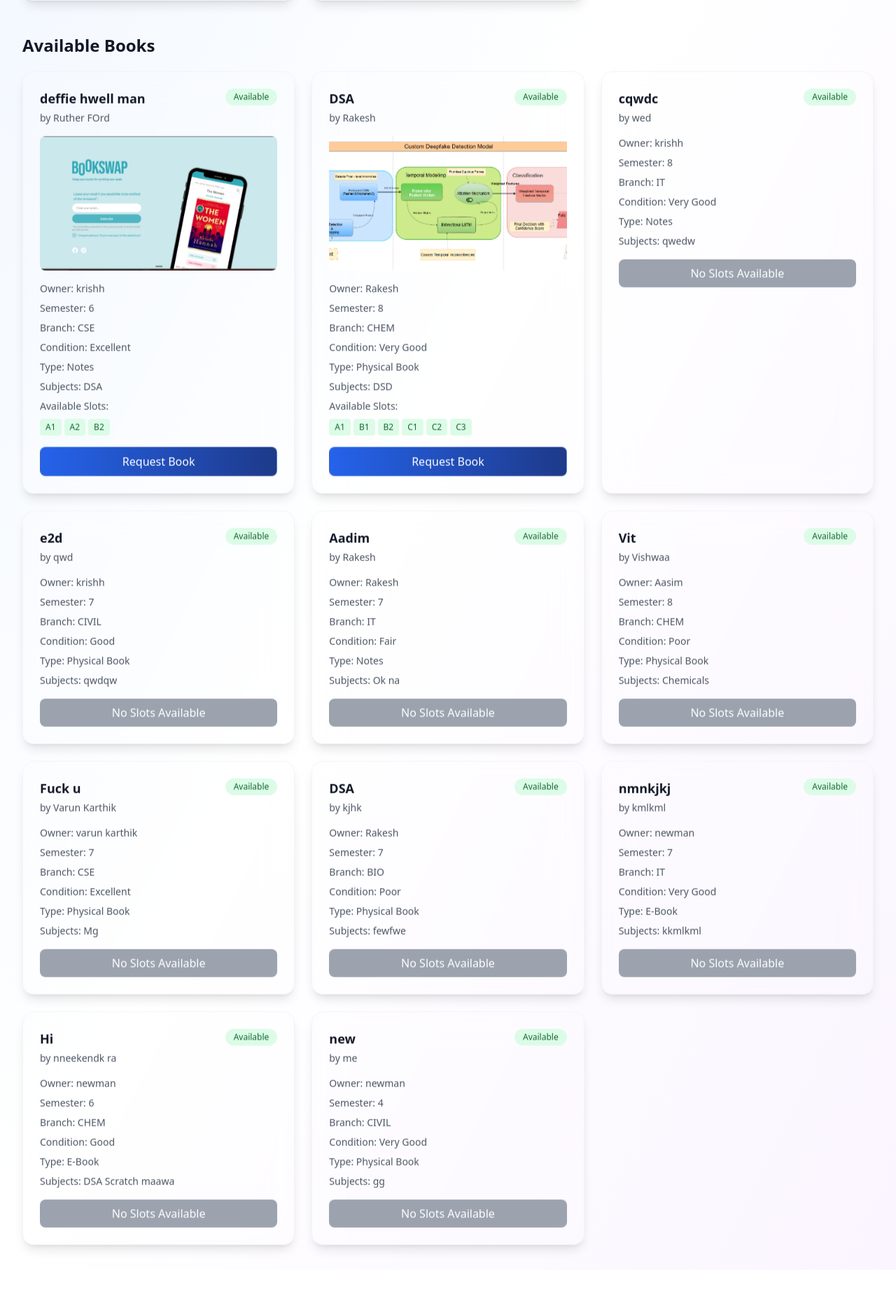
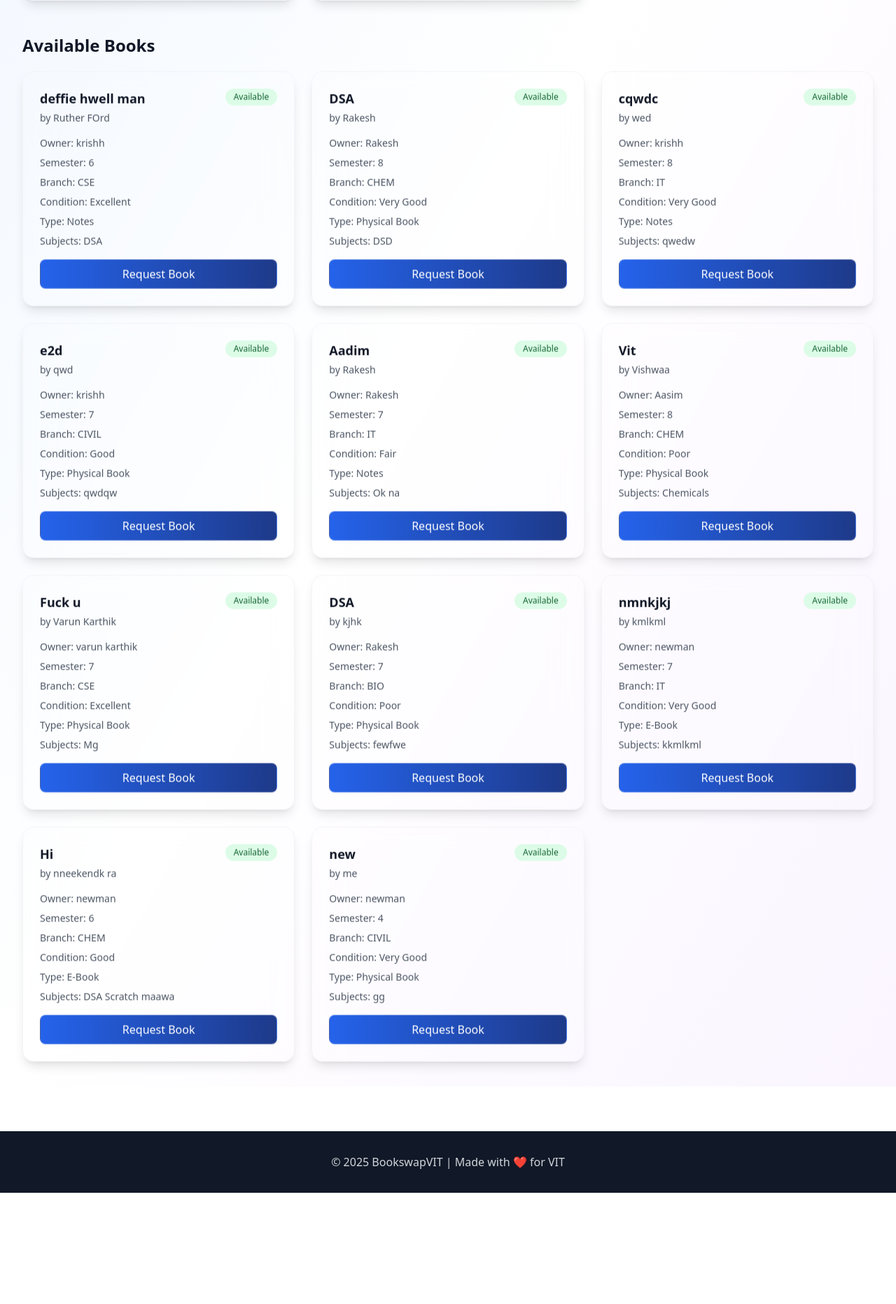
Before and after one commit to Krishnakoushik21/BookSwap-VIT-2, a Flask app: page /browse in a window 1280 px wide. Shown: the part 793-2657 px from the top of the page at 70% size. After the commit the page ends 2498 px from the top, so only its background shows below. Run offline with Flask 3, Linux system fonts and the light colour scheme; a user stored in the database is signed in; data comes from the database, SQL or seed files in the repository; both versions use the stored data as it was before the commit; some libraries are stand-ins or nearby versions.

Commit message:
Restored to 'f5fdfcabb2fe4177a968edb5d75e66ade6513c63'
Replit-Restored-To: f5fdfcabb2fe4177a968edb5d75e66ade6513c63

```diff
--- a/main.py
+++ b/main.py
@@ -39,7 +39,6 @@ def init_db():
         subjects TEXT,
         book_type TEXT,
         image_path TEXT,
-        available_slots TEXT,
         is_available BOOLEAN DEFAULT 1,
         created_at TIMESTAMP DEFAULT CURRENT_TIMESTAMP,
         FOREIGN KEY (user_id) REFERENCES users (id)
@@ -51,12 +50,10 @@ def init_db():
         requester_id INTEGER,
         book_id INTEGER,
         owner_id INTEGER,
-        requested_slot TEXT,
         status TEXT DEFAULT 'pending',
         message TEXT,
         created_at TIMESTAMP DEFAULT CURRENT_TIMESTAMP,
         chat_accepted BOOLEAN DEFAULT 0,
-        priority INTEGER DEFAULT 1,
         FOREIGN KEY (requester_id) REFERENCES users (id),
         FOREIGN KEY (book_id) REFERENCES books (id),
         FOREIGN KEY (owner_id) REFERENCES users (id)
@@ -73,29 +70,15 @@ def init_db():
         FOREIGN KEY (sender_id) REFERENCES users (id)
     )''')
 
-    # Add new columns if they don't exist
+    # Add gender column if it doesn't exist
     try:
         c.execute('ALTER TABLE users ADD COLUMN gender TEXT')
     except sqlite3.OperationalError:
         pass
 
+    # Add chat_accepted column if it doesn't exist
     try:
         c.execute('ALTER TABLE book_requests ADD COLUMN chat_accepted BOOLEAN DEFAULT 0')
-    except sqlite3.OperationalError:
-        pass
-
-    try:
-        c.execute('ALTER TABLE books ADD COLUMN available_slots TEXT')
-    except sqlite3.OperationalError:
-        pass
-
-    try:
-        c.execute('ALTER TABLE book_requests ADD COLUMN requested_slot TEXT')
-    except sqlite3.OperationalError:
-        pass
-
-    try:
-        c.execute('ALTER TABLE book_requests ADD COLUMN priority INTEGER DEFAULT 1')
     except sqlite3.OperationalError:
         pass
 
@@ -257,11 +240,9 @@ def browse_books():
         ORDER BY b.created_at DESC
     ''', (session['user_id'],)).fetchall()
 
-    # Build query for other users' books with slot availability
+    # Build query for other users' books
     query = '''
-        SELECT b.*, u.name as owner_name,
-        (SELECT COUNT(*) FROM book_requests br
-         WHERE br.book_id = b.id AND br.status = 'accepted') as accepted_slots
+        SELECT b.*, u.name as owner_name
         FROM books b
         JOIN users u ON b.user_id = u.id
         WHERE b.is_available = 1 AND b.user_id != ?
@@ -288,29 +269,6 @@ def browse_books():
     query += ' ORDER BY b.created_at DESC'
 
     books = conn.execute(query, params).fetchall()
-
-    # For each book, get available slots and requests
-    for i, book in enumerate(books):
-        book = dict(book)
-        if book['available_slots']:
-            slots = [slot.strip() for slot in book['available_slots'].split(',')]
-
-            # Check which slots are available
-            available_slots = []
-            for slot in slots:
-                accepted_for_slot = conn.execute(
-                    'SELECT COUNT(*) as count FROM book_requests WHERE book_id = ? AND requested_slot = ? AND status = "accepted"',
-                    (book['id'], slot)
-                ).fetchone()
-
-                if accepted_for_slot['count'] == 0:
-                    available_slots.append(slot)
-
-            book['available_slots_list'] = available_slots
-        else:
-            book['available_slots_list'] = []
-
-        books[i] = book
     conn.close()
 
     return render_template('browse.html', books=books, user_books=user_books)
@@ -328,26 +286,12 @@ def add_book():
         condition = request.form['condition']
         subjects = request.form['subjects'].strip()
         book_type = request.form['book_type']
-        available_slots = request.form['available_slots'].strip()
-
-        # Handle image upload
-        image_path = None
-        if 'book_image' in request.files:
-            file = request.files['book_image']
-            if file and file.filename != '' and allowed_file(file.filename):
-                # Create uploads directory if it doesn't exist
-                os.makedirs('static/uploads', exist_ok=True)
-
-                # Generate unique filename
-                filename = f"{session['user_id']}_{int(datetime.now().timestamp())}_{file.filename}"
-                image_path = os.path.join('static/uploads', filename)
-                file.save(image_path)
 
         conn = get_db_connection()
         conn.execute('''
-            INSERT INTO books (user_id, title, author, semester, branch, condition, subjects, book_type, available_slots, image_path)
-            VALUES (?, ?, ?, ?, ?, ?, ?, ?, ?, ?)
-        ''', (session['user_id'], title, author, semester, branch, condition, subjects, book_type, available_slots, image_path))
+            INSERT INTO books (user_id, title, author, semester, branch, condition, subjects, book_type)
+            VALUES (?, ?, ?, ?, ?, ?, ?, ?)
+        ''', (session['user_id'], title, author, semester, branch, condition, subjects, book_type))
         conn.commit()
         conn.close()
 
@@ -356,18 +300,12 @@ def add_book():
 
     return render_template('add_book.html')
 
-def allowed_file(filename):
-    ALLOWED_EXTENSIONS = {'png', 'jpg', 'jpeg', 'gif'}
-    return '.' in filename and \
-           filename.rsplit('.', 1)[1].lower() in ALLOWED_EXTENSIONS
-
 @app.route('/request_book/<int:book_id>', methods=['POST'])
 def request_book(book_id):
     if 'user_id' not in session:
         return redirect(url_for('signin'))
 
     message = request.form.get('message', '').strip()
-    requested_slot = request.form.get('slot', '').strip()
 
     conn = get_db_connection()
 
@@ -382,43 +320,25 @@ def request_book(book_id):
         flash('You cannot request your own book', 'error')
         return redirect(url_for('browse_books'))
 
-    # Check if request already exists for this slot
+    # Check if request already exists
     existing_request = conn.execute(
-        'SELECT id FROM book_requests WHERE requester_id = ? AND book_id = ? AND requested_slot = ?',
-        (session['user_id'], book_id, requested_slot)
+        'SELECT id FROM book_requests WHERE requester_id = ? AND book_id = ?',
+        (session['user_id'], book_id)
     ).fetchone()
 
     if existing_request:
-        flash('You have already requested this book for this slot', 'error')
+        flash('You have already requested this book', 'error')
         return redirect(url_for('browse_books'))
-
-    # Check if there's already an accepted request for this slot
-    accepted_request = conn.execute(
-        'SELECT id FROM book_requests WHERE book_id = ? AND requested_slot = ? AND status = "accepted"',
-        (book_id, requested_slot)
-    ).fetchone()
-
-    # Determine priority (1 = first in line, higher numbers = waiting list)
-    existing_requests = conn.execute(
-        'SELECT COUNT(*) as count FROM book_requests WHERE book_id = ? AND requested_slot = ? AND status = "pending"',
-        (book_id, requested_slot)
-    ).fetchone()
-
-    priority = existing_requests['count'] + 1
-    status = 'pending' if not accepted_request else 'waiting'
 
     # Create request
     conn.execute('''
-        INSERT INTO book_requests (requester_id, book_id, owner_id, requested_slot, message, status, priority)
-        VALUES (?, ?, ?, ?, ?, ?, ?)
-    ''', (session['user_id'], book_id, book['user_id'], requested_slot, message, status, priority))
+        INSERT INTO book_requests (requester_id, book_id, owner_id, message)
+        VALUES (?, ?, ?, ?)
+    ''', (session['user_id'], book_id, book['user_id'], message))
     conn.commit()
     conn.close()
 
-    if status == 'waiting':
-        flash(f'You have been added to the waiting list for slot {requested_slot}!', 'info')
-    else:
-        flash('Book request sent successfully!', 'success')
+    flash('Book request sent successfully!', 'success')
     return redirect(url_for('browse_books'))
 
 @app.route('/logout')
@@ -433,42 +353,11 @@ def accept_request(request_id):
 
     conn = get_db_connection()
 
-    # Get request details
-    request_data = conn.execute(
-        'SELECT * FROM book_requests WHERE id = ? AND owner_id = ?',
-        (request_id, session['user_id'])
-    ).fetchone()
-
-    if not request_data:
-        flash('Request not found', 'error')
-        return redirect(url_for('dashboard'))
-
-    # Update this request to accepted
+    # Update request status
     conn.execute(
-        'UPDATE book_requests SET status = ? WHERE id = ?',
-        ('accepted', request_id)
+        'UPDATE book_requests SET status = ? WHERE id = ? AND owner_id = ?',
+        ('accepted', request_id, session['user_id'])
     )
-
-    # Decline all other pending requests for the same book and slot
-    conn.execute('''
-        UPDATE book_requests
-        SET status = 'declined'
-        WHERE book_id = ? AND requested_slot = ? AND id != ? AND status = 'pending'
-    ''', (request_data['book_id'], request_data['requested_slot'], request_id))
-
-    # Promote waiting list requests to pending for this slot
-    waiting_requests = conn.execute('''
-        SELECT id FROM book_requests
-        WHERE book_id = ? AND requested_slot = ? AND status = 'waiting'
-        ORDER BY priority ASC
-    ''', (request_data['book_id'], request_data['requested_slot'])).fetchall()
-
-    for waiting_req in waiting_requests:
-        conn.execute(
-            'UPDATE book_requests SET status = "pending" WHERE id = ?',
-            (waiting_req['id'],)
-        )
-
     conn.commit()
     conn.close()
 
@@ -690,34 +579,35 @@ def check_updates():
     if 'user_id' not in session:
         return jsonify({'error': 'Not authenticated'}), 401
 
+    last_update = request.args.get('last_update', 0, type=int)
+
     conn = get_db_connection()
 
-    # Count pending incoming requests
-    pending_requests = conn.execute('''
+    # Check for new requests since last update
+    new_requests = conn.execute('''
         SELECT COUNT(*) as count FROM book_requests
-        WHERE owner_id = ? AND status = 'pending'
-    ''', (session['user_id'],)).fetchone()
+        WHERE owner_id = ? AND created_at > datetime(?, 'unixepoch', 'localtime')
+    ''', (session['user_id'], last_update / 1000)).fetchone()
 
-    # Count unread messages
-    unread_messages = conn.execute('''
+    # Check for request status updates
+    status_updates = conn.execute('''
+        SELECT COUNT(*) as count FROM book_requests
+        WHERE requester_id = ? AND created_at > datetime(?, 'unixepoch', 'localtime')
+    ''', (session['user_id'], last_update / 1000)).fetchone()
+
+    # Check for new chat messages
+    new_messages = conn.execute('''
         SELECT COUNT(*) as count FROM chat_messages cm
         JOIN book_requests br ON cm.request_id = br.id
         WHERE (br.requester_id = ? OR br.owner_id = ?) AND cm.sender_id != ?
-        AND cm.created_at > datetime('now', '-1 hour')
-    ''', (session['user_id'], session['user_id'], session['user_id'])).fetchone()
-
-    # Count recent status updates
-    status_updates = conn.execute('''
-        SELECT COUNT(*) as count FROM book_requests
-        WHERE requester_id = ? AND status IN ('accepted', 'declined')
-        AND created_at > datetime('now', '-1 hour')
-    ''', (session['user_id'],)).fetchone()
+        AND cm.created_at > datetime(?, 'unixepoch', 'localtime')
+    ''', (session['user_id'], session['user_id'], session['user_id'], last_update / 1000)).fetchone()
 
     conn.close()
 
-    total_notifications = (pending_requests['count'] if pending_requests else 0) + \
-                         (unread_messages['count'] if unread_messages else 0) + \
-                         (status_updates['count'] if status_updates else 0)
+    total_notifications = (new_requests['count'] if new_requests else 0) + \
+                         (status_updates['count'] if status_updates else 0) + \
+                         (new_messages['count'] if new_messages else 0)
 
     return jsonify({
         'has_updates': total_notifications > 0,
--- a/templates/browse.html
+++ b/templates/browse.html
@@ -121,12 +121,6 @@
                                 </span>
                             </div>
 
-                            {% if book.image_path %}
-                                <div class="mb-4">
-                                    <img src="/{{ book.image_path }}" alt="{{ book.title }}" class="w-full h-48 object-cover rounded-lg">
-                                </div>
-                            {% endif %}
-
                             <div class="space-y-2 text-sm text-gray-600 dark:text-gray-400 mb-4">
                                 <p><span class="font-medium">Owner:</span> {{ book.owner_name }}</p>
                                 <p><span class="font-medium">Semester:</span> {{ book.semester }}</p>
@@ -136,29 +130,12 @@
                                 {% if book.subjects %}
                                     <p><span class="font-medium">Subjects:</span> {{ book.subjects }}</p>
                                 {% endif %}
-
-                                {% if book.available_slots_list %}
-                                    <div class="mt-3">
-                                        <p class="font-medium mb-2">Available Slots:</p>
-                                        <div class="flex flex-wrap gap-1">
-                                            {% for slot in book.available_slots_list %}
-                                                <span class="px-2 py-1 bg-green-100 dark:bg-green-900 text-green-800 dark:text-green-200 rounded text-xs">{{ slot }}</span>
-                                            {% endfor %}
-                                        </div>
-                                    </div>
-                                {% endif %}
                             </div>
 
-                            {% if book.available_slots_list %}
-                                <button onclick="openRequestModal({{ book.id }}, '{{ book.title }}', '{{ book.owner_name }}', {{ book.available_slots_list|tojson }})"
-                                        class="w-full bg-gradient-to-r from-royal to-blue-deep text-white py-2 px-4 rounded-lg hover:from-blue-deep hover:to-royal transition-all duration-300 transform hover:scale-105 font-medium glass-button">
-                                    Request Book
-                                </button>
-                            {% else %}
-                                <button disabled class="w-full bg-gray-400 text-white py-2 px-4 rounded-lg cursor-not-allowed font-medium">
-                                    No Slots Available
-                                </button>
-                            {% endif %}
+                            <button onclick="openRequestModal({{ book.id }}, '{{ book.title }}', '{{ book.owner_name }}')"
+                                    class="w-full bg-gradient-to-r from-royal to-blue-deep text-white py-2 px-4 rounded-lg hover:from-blue-deep hover:to-royal transition-all duration-300 transform hover:scale-105 font-medium glass-button">
+                                Request Book
+                            </button>
                         </div>
                     {% endfor %}
                 </div>
@@ -190,13 +167,6 @@
 
         <form id="request-form" method="POST">
             <div class="mb-6">
-                <label class="block text-sm font-medium text-gray-700 dark:text-gray-300 mb-2">Select Time Slot</label>
-                <select name="slot" id="slot-select" required class="w-full px-4 py-3 border border-gray-300 dark:border-navy-medium dark:bg-navy-medium rounded-lg focus:ring-2 focus:ring-royal focus:border-royal text-gray-900 dark:text-white">
-                    <option value="">Choose a slot...</option>
-                </select>
-            </div>
-
-            <div class="mb-6">
                 <label class="block text-sm font-medium text-gray-700 dark:text-gray-300 mb-2">Message (Optional)</label>
                 <textarea name="message" rows="4" class="w-full px-4 py-3 border border-gray-300 dark:border-navy-medium dark:bg-navy-medium rounded-lg focus:ring-2 focus:ring-royal focus:border-royal text-gray-900 dark:text-white" placeholder="Add a message for the book owner..."></textarea>
             </div>
@@ -214,22 +184,10 @@
 </div>
 
 <script>
-    function openRequestModal(bookId, bookTitle, ownerName, availableSlots) {
+    function openRequestModal(bookId, bookTitle, ownerName) {
         document.getElementById('modal-title').textContent = `Request: ${bookTitle}`;
         document.getElementById('modal-description').textContent = `Send a request to ${ownerName} for this book.`;
         document.getElementById('request-form').action = `/request_book/${bookId}`;
-
-        // Populate slot options
-        const slotSelect = document.getElementById('slot-select');
-        slotSelect.innerHTML = '<option value="">Choose a slot...</option>';
-
-        availableSlots.forEach(slot => {
-            const option = document.createElement('option');
-            option.value = slot;
-            option.textContent = slot;
-            slotSelect.appendChild(option);
-        });
-
         document.getElementById('request-modal').classList.remove('hidden');
         document.getElementById('request-modal').classList.add('flex');
     }
```
Also changed, not shown: templates/add_book.html (+0 -11 lines), templates/dashboard.html (+4 -16 lines), bookswap.db, static/uploads/3_1750496185_Screenshot 2025-05-14 204937.png (deleted), static/uploads/7_1750496284_Screenshot 2025-05-25 025255.png (deleted).
